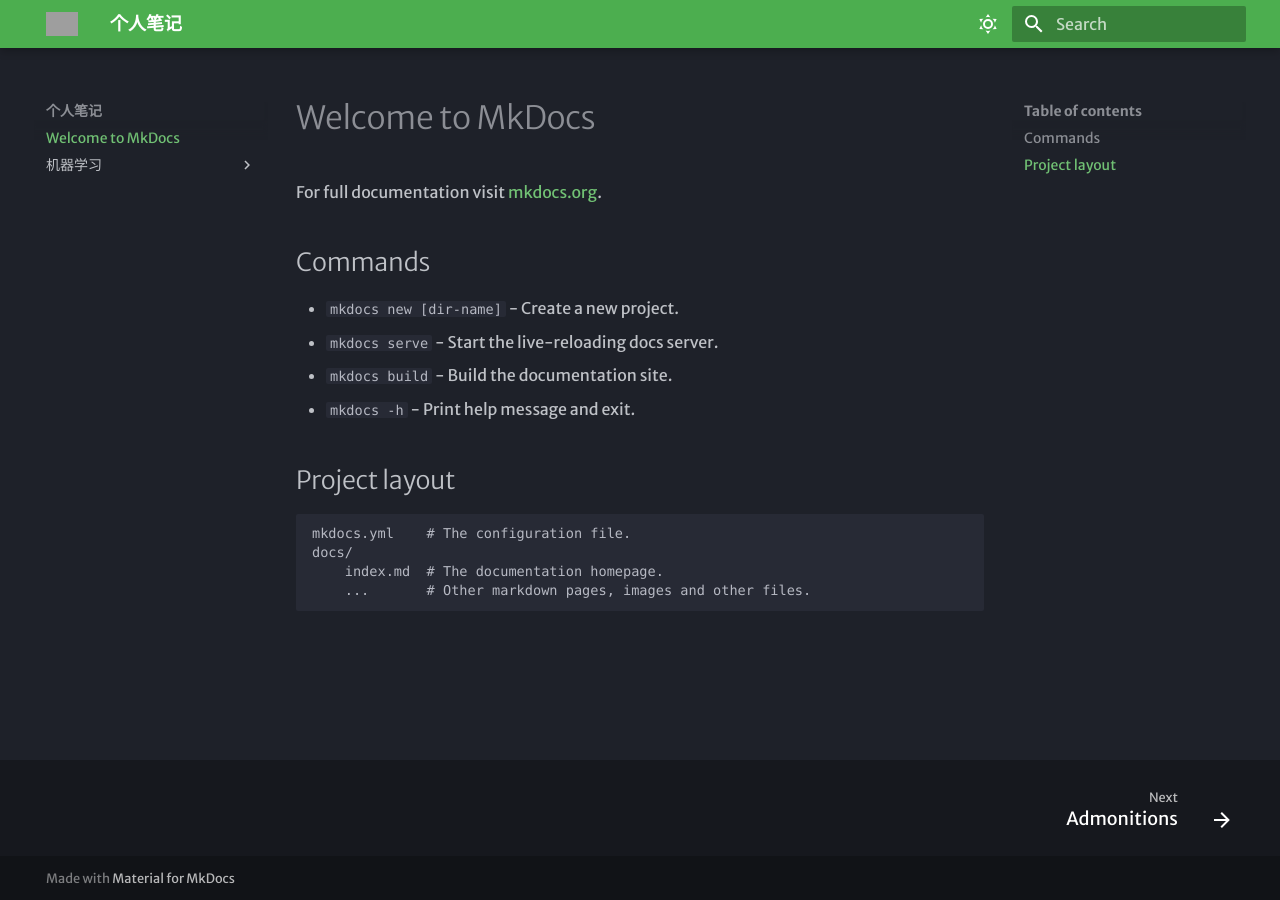
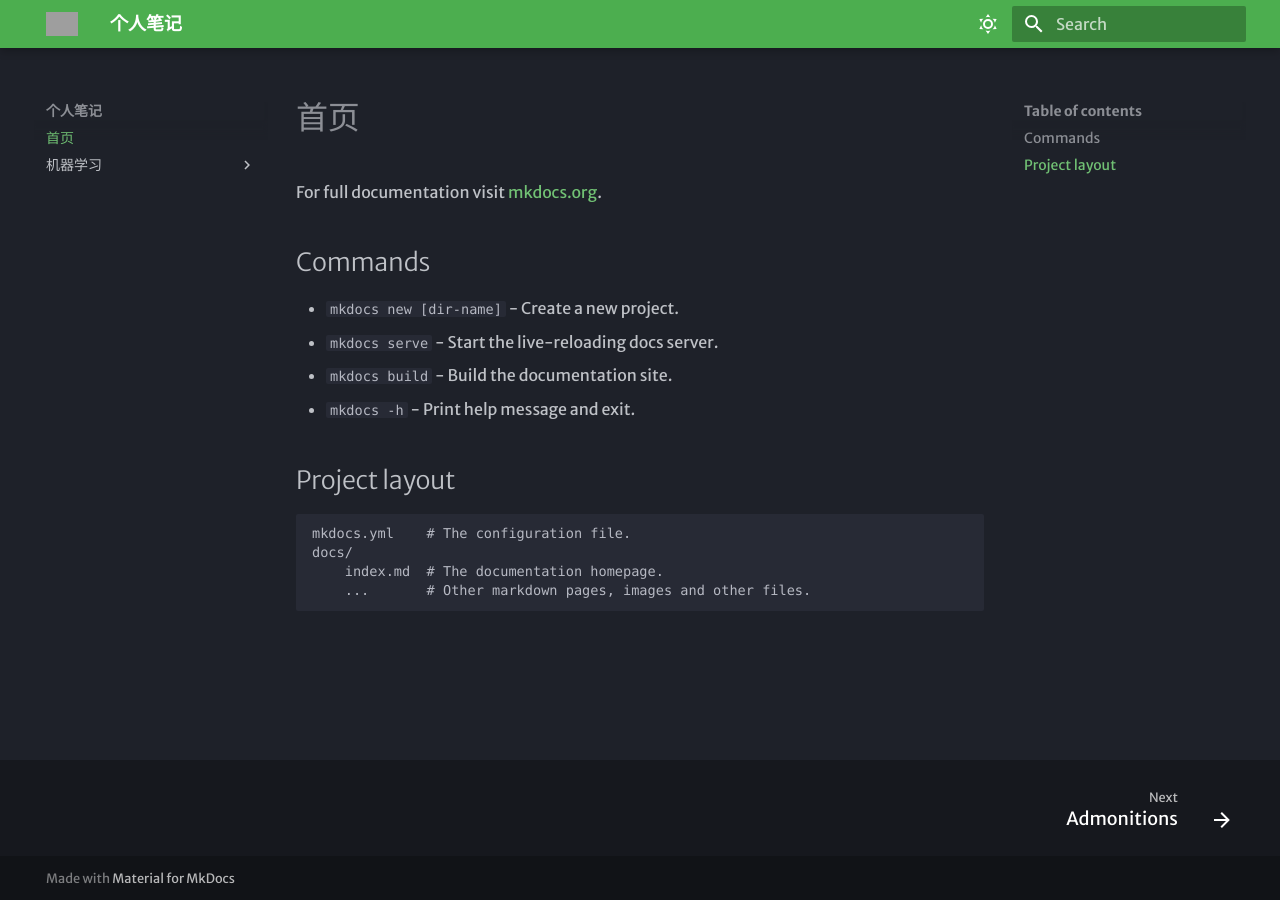
Before and after one commit to songw/my_blog, an MkDocs documentation site: the page built from docs/index.md, in a window 1280 px wide. Built offline with MkDocs 1.6.1 and Material for MkDocs 9.7.7, drawn with Linux system fonts in a browser that asks for light colours; some web fonts are replaced; grey boxes are pictures that could not be loaded.

Commit message:
fifth commit

```diff
--- a/docs/index.md
+++ b/docs/index.md
@@ -1,4 +1,4 @@
-# Welcome to MkDocs
+# 首页
 
 For full documentation visit [mkdocs.org](https://www.mkdocs.org).
 
```
